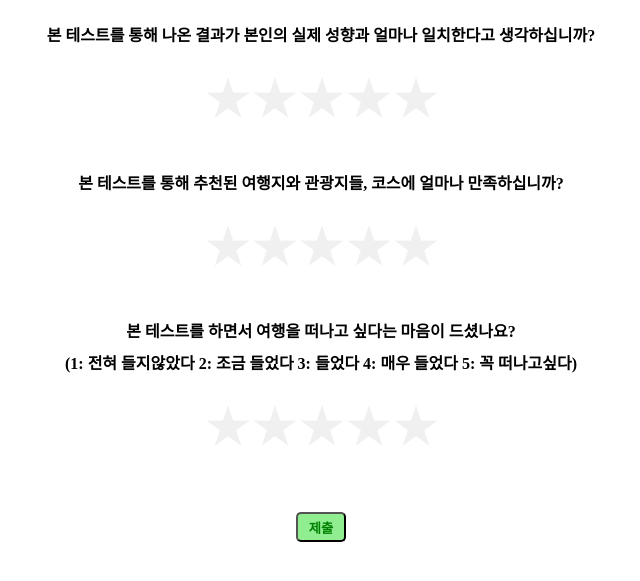
After one commit to HUFS-capstone-design-9cm/Domestic-trip, a Django app: page /survey/ in a window 1280 px wide. The commit adds this page. Shown: the top 581 px of the page, without its empty margins (319-959 px from the left). Run offline with Django 3.2, Linux system fonts and the light colour scheme.

Commit message:
FEATURE: Survey

```diff
--- a/main/static/css/result.css
+++ b/main/static/css/result.css
@@ -282,7 +282,7 @@ button:hover {
     /* border: 1px solid black; */
 }
 
-.insta_share {
+#insta_share {
     background-image: url('../image/insta.png');
     background-repeat: no-repeat;
     background-size: cover;
--- /dev/null
+++ b/main/templates/survey.html
@@ -0,0 +1,125 @@
+<!DOCTYPE html>
+<html>
+    <head>
+        <meta charset="UTF-8">
+        <title>만족도 조사</title>
+        <style>
+            body {
+                background-color: white;
+                font-weight: bold;
+            }
+            div {
+                text-align: center;
+            }
+            #Q1 {
+                padding-top: 10px;
+                margin-top: 10px;
+                line-height: 2.0;
+            }
+            #Q2 {
+                padding-top: 10px;
+                margin-top: 10px;
+                line-height: 2.0;
+            }
+            #Q3 {
+                padding-top: 10px;
+                margin-top: 10px;
+                line-height: 2.0;
+            }
+            input[type=radio] {
+                display: none;
+            }
+            .survey label{
+                font-size: 3em;
+                color: transparent;
+                text-shadow: 0 0 0 #f0f0f0;
+            }
+            .survey label:hover{
+                text-shadow: 0 0 0 yellow;
+            }
+            .survey label:hover ~ label{
+                text-shadow: 0 0 0 rgba(250, 208, 0, 0.99);
+            }
+            .survey input[type=radio]:checked ~ label{
+                text-shadow: 0 0 0 rgba(250, 208, 0, 0.99);
+            }
+            .star1, .star2, .star3{
+                display: inline-block;
+                direction: rtl;
+                border:0;
+            }
+            .smBtn {
+                direction: center;
+            }
+            .smBtn input[type=submit] {
+                height: 30px;
+                width: 50px;
+                border-radius: 5px;
+                text-align: center;
+                background-color: lightgreen;
+                color: green;
+                font-weight: bold;
+            }
+        </style>
+    </head>
+    <body>
+        <form class="survey" name="f1" method="post" action="search.html" onsubmit="return vCheck();">
+            <div id="Q1">
+                <span>
+                    본 테스트를 통해 나온 결과가 본인의 실제 성향과 얼마나 일치한다고 생각하십니까?<br>
+                </span>
+                <div class="star1">
+                    <input type="radio" name="reviewStar1" value="5" id="s1"><label for="s1">★</label>
+                    <input type="radio" name="reviewStar1" value="4" id="s2"><label for="s2">★</label>
+                    <input type="radio" name="reviewStar1" value="3" id="s3"><label for="s3">★</label>
+                    <input type="radio" name="reviewStar1" value="2" id="s4"><label for="s4">★</label>
+                    <input type="radio" name="reviewStar1" value="1" id="s5"><label for="s5">★</label>
+                </div>
+            </div>
+            <div id="Q2">
+                <span>
+                    본 테스트를 통해 추천된 여행지와 관광지들, 코스에 얼마나 만족하십니까?<br>
+                </span>
+                <div class="star2">
+                    <input type="radio" name="reviewStar2" value="5" id="s6"><label for="s6">★</label>
+                    <input type="radio" name="reviewStar2" value="4" id="s7"><label for="s7">★</label>
+                    <input type="radio" name="reviewStar2" value="3" id="s8"><label for="s8">★</label>
+                    <input type="radio" name="reviewStar2" value="2" id="s9"><label for="s9">★</label>
+                    <input type="radio" name="reviewStar2" value="1" id="s10"><label for="s10">★</label>
+                </div>
+            </div>
+            <div id="Q3">
+                본 테스트를 하면서 여행을 떠나고 싶다는 마음이 드셨나요?<br>
+                (1: 전혀 들지않았다 2: 조금 들었다 3: 들었다 4: 매우 들었다 5: 꼭 떠나고싶다)<br>
+                <div class="star3">
+                    <input type="radio" name="reviewStar3" value="5" id="s11"><label for="s11">★</label>
+                    <input type="radio" name="reviewStar3" value="4" id="s12"><label for="s12">★</label>
+                    <input type="radio" name="reviewStar3" value="3" id="s13"><label for="s13">★</label>
+                    <input type="radio" name="reviewStar3" value="2" id="s14"><label for="s14">★</label>
+                    <input type="radio" name="reviewStar3" value="1" id="s15"><label for="s15">★</label>
+                </div>
+            </div>
+            <br><br>
+            <div class="smBtn">
+                <input type="submit" value="제출">
+            </div>
+        </form>
+        <script type="text/javascript">
+            function vCheck() {
+                let inputs = document.f1;
+                if (!inputs.reviewStar1.value) {
+                    alert("첫번째 질문에 답하지 않았습니다.");
+                    return false;
+                }
+                if (!inputs.reviewStar2.value) {
+                    alert("두번째 질문에 답하지 않았습니다.");
+                    return false;
+                }
+                if (!inputs.reviewStar3.value) {
+                    alert("세번째 질문에 답하지 않았습니다.");
+                    return false;
+                }
+            }
+        </script>
+    </body>
+</html>
--- a/main/templates/types.html
+++ b/main/templates/types.html
@@ -16,7 +16,7 @@
                 {% for t in traveler %}
                     <div class="data">
                         <a href="/result/{{ t.pk }}/">
-                        <img src="{% static 'image/' %}{{ t.personality }}.png"
+                        <img src="{% static 'image/' %}{{ t.data.personality }}.png"
                              alt="이미지 없음"></a>
                     </div>
                     {% if forloop.counter|divisibleby:2 %}
--- a/main/views.py
+++ b/main/views.py
@@ -147,3 +147,7 @@ def types(request):
         'traveler' : traveler,
     }
     return render(request, 'types.html', context=context)
+
+
+def survey(request):
+    return render(request, 'survey.html')
--- a/travelerMBTI/urls.py
+++ b/travelerMBTI/urls.py
@@ -10,4 +10,5 @@ urlpatterns = [
     path('submit/', views.submit),
     path('search/', views.search),
     path('types/', views.types),
+    path('survey/', views.survey),
 ]
```
Also changed, not shown: main/static/js/result.js (+55 -18 lines), main/templates/result.html (+4 -3 lines).
